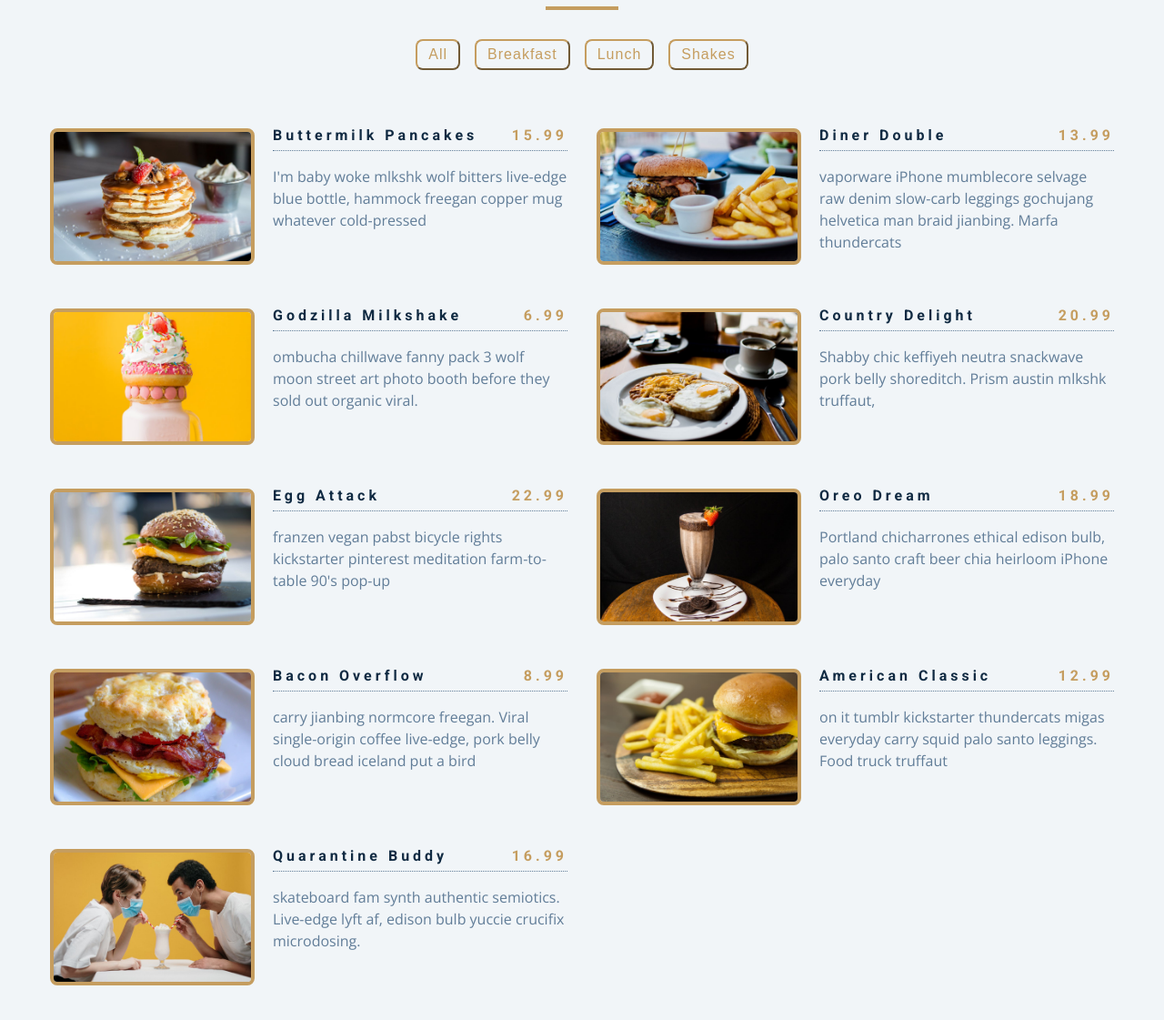
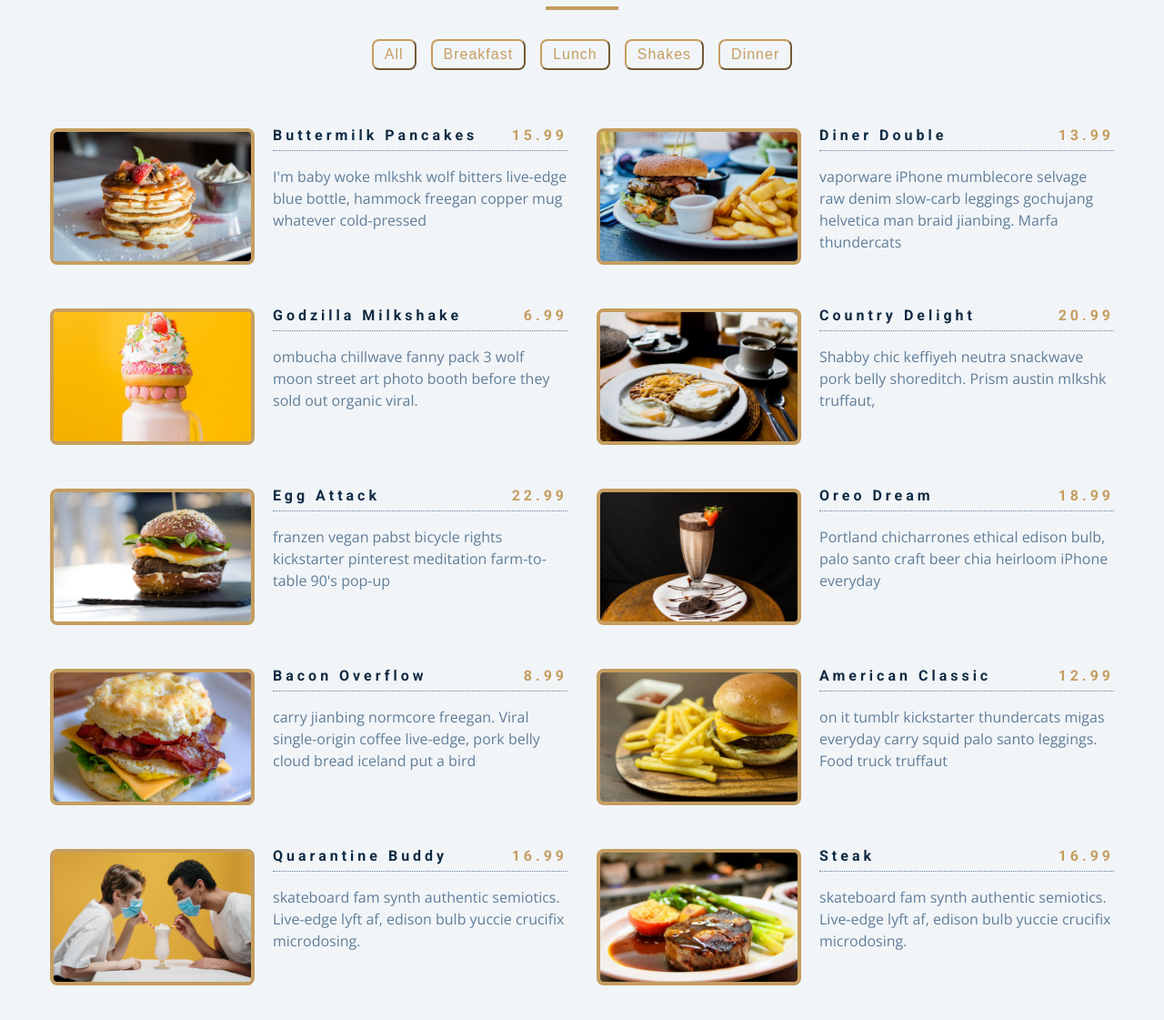
Before and after one commit to cooperflynn/menu, a plain HTML site: page index.html in a window 1280 px wide. Shown: the part 125-1246 px from the top of the page at 91% size. Drawn offline with nearby package versions, Linux system fonts and the light colour scheme.

Commit message:
javascript functionality complete

```diff
--- a/app.js
+++ b/app.js
@@ -71,30 +71,23 @@ const menu = [
     img: "./images/item-9.jpeg",
     desc: `skateboard fam synth authentic semiotics. Live-edge lyft af, edison bulb yuccie crucifix microdosing.`,
   },
+  {
+    id: 10,
+    title: "steak",
+    category: "dinner",
+    price: 16.99,
+    img: "./images/item-10.jpeg",
+    desc: `skateboard fam synth authentic semiotics. Live-edge lyft af, edison bulb yuccie crucifix microdosing.`,
+  },
 ];
 
 const itemsSection = document.querySelector(".section-center");
-const filterBtns = document.querySelectorAll(".filter-btn");
+const container = document.querySelector(".btn-container");
 
 // load items
 window.addEventListener("DOMContentLoaded", function () {
   displayMenuItems(menu);
-});
-// filter items
-filterBtns.forEach(function (btn) {
-  btn.addEventListener("click", function (e) {
-    const category = e.currentTarget.dataset.id;
-    const menuCategory = menu.filter(function (menuItem) {
-      if (menuItem.category == category) {
-        return menuItem;
-      }
-    });
-    if (category == "all") {
-      displayMenuItems(menu);
-    } else {
-      displayMenuItems(menuCategory);
-    }
-  });
+  displayMenuButtons();
 });
 
 function displayMenuItems(menuItems) {
@@ -119,3 +112,38 @@ function displayMenuItems(menuItems) {
   displayMenu = displayMenu.join("");
   itemsSection.innerHTML = displayMenu;
 }
+
+function displayMenuButtons() {
+  const categories = menu.reduce(
+    function (values, item) {
+      if (!values.includes(item.category)) {
+        values.push(item.category);
+      }
+      return values;
+    },
+    ["all"]
+  );
+  const categoryBtns = categories
+    .map(function (category) {
+      return `<button class="filter-btn" type="button" data-id="${category}">${category}</button>`;
+    })
+    .join("");
+  container.innerHTML = categoryBtns;
+  const filterBtns = document.querySelectorAll(".filter-btn");
+  // filter items
+  filterBtns.forEach(function (btn) {
+    btn.addEventListener("click", function (e) {
+      const category = e.currentTarget.dataset.id;
+      const menuCategory = menu.filter(function (menuItem) {
+        if (menuItem.category == category) {
+          return menuItem;
+        }
+      });
+      if (category == "all") {
+        displayMenuItems(menu);
+      } else {
+        displayMenuItems(menuCategory);
+      }
+    });
+  });
+}
--- a/index.html
+++ b/index.html
@@ -21,14 +21,14 @@
       </div>
       <!-- filter buttons -->
       <div class="btn-container">
-        <button class="filter-btn" type="button" data-id="all">all</button>
+        <!-- <button class="filter-btn" type="button" data-id="all">all</button>
         <button class="filter-btn" type="button" data-id="breakfast">
           breakfast
         </button>
         <button class="filter-btn" type="button" data-id="lunch">lunch</button>
         <button class="filter-btn" type="button" data-id="shakes">
           shakes
-        </button>
+        </button> -->
       </div>
       <!-- menu items -->
       <div class="section-center"></div>
```
